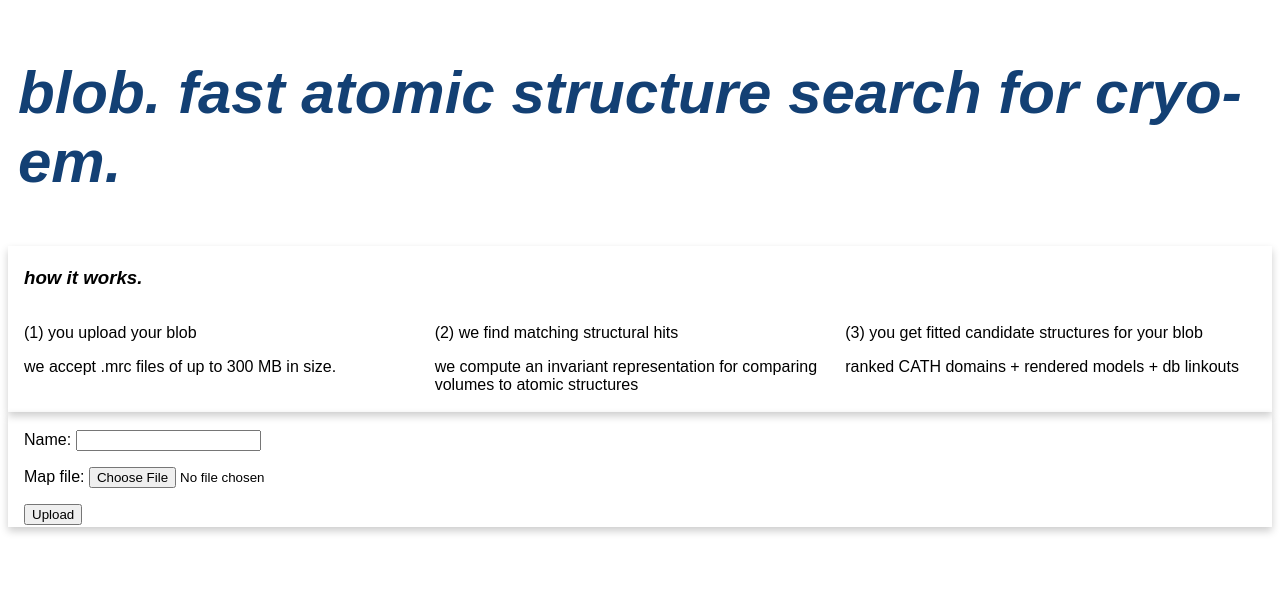
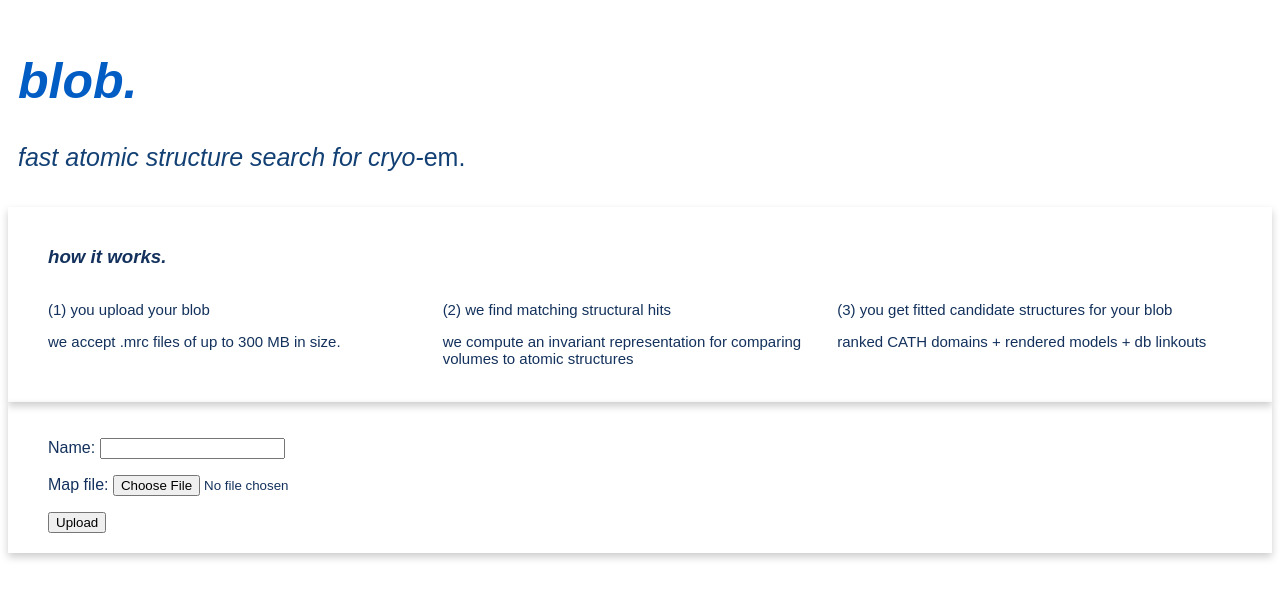
Before and after one commit to asarnow/whatsmyblob, a Django app: template templates/blobapp/index.html in a window 1280 px wide. Shown: the top 599 px of the page. Run offline with Django 3.2, Linux system fonts and the light colour scheme; the template is opened without the code that fills it: values that come from a table or form of the project are taken from there, others are empty; parts of the project's set-up code (start-up, migrations or seed data) failed here and were passed over.

Commit message:
add style changes and adjust template headers

```diff
--- a/static/style.css
+++ b/static/style.css
@@ -8,22 +8,27 @@
     --pewter-blue: #8da9c4;
     --isabelline: #eef4ed;
     --error-messages: rgb(112, 13, 0);
-    font-family: "Arial", Arial, sans-serif;
+    font-family: "Avenir", Avenir Next, sans-serif;
+    color: var(--prussian-blue);
 }
 
 .header {
     padding: 10px;
     text-align: left;
-    color: var(--dark-cereulean);
-    font-size: 30px;
+    color: var(--indigo-blue);
+    font-size: 25px;
 }
 
 .card {
     /* Add shadows to create the "card" effect */
     box-shadow: 0 4px 8px 0 rgba(0,0,0,0.2);
     transition: 0.3s;
-    padding: 2px 16px;
+    padding: 20px 40px;
 
+}
+
+.subheader {
+  color: var(--dark-cereulean)
 }
 
   /* On mouse-over, add a deeper shadow */
@@ -34,6 +39,7 @@
 .column {
     float: left;
     width: 33.33%;
+    font-size: 15px;
   }
 
 .column-2 {
@@ -51,6 +57,11 @@
 a.button {
   appearance: button;
   color: var(--indigo-blue);
+  background-color: var(--prussian-blue);
+}
+
+.button {
+  color: var(--indigo-blue);
 }
 
 .error-message {
--- a/templates/blobapp/index.html
+++ b/templates/blobapp/index.html
@@ -8,7 +8,8 @@
 </head>
 <body>
     <div class="header">
-        <h1><i><b>blob.</b> fast atomic structure search for cryo-<b>em.</b></i></h1>
+        <h1><i>blob.</i></h1>
+        <p class="subheader"><i>fast atomic structure search for cryo-</i>em.</p>
     </div>
     <div class="card">
         <h3><i>how it works.</i></h3>
@@ -30,11 +31,12 @@
     <div class="card">
         <div class="row">
             <div class="column-2">
-                <form enctype="multipart/form-data" method="post" action="/">
-                    {% csrf_token %}
-                    {{ form.as_p }}
-                    <button type="submit">Upload</button>
-                </form>
+
+                    <form enctype="multipart/form-data" method="post" action="/">
+                        {% csrf_token %}
+                        {{ form.as_p }}
+                        <button type="submit">Upload</button>
+                    </form>
             </div>
             <div class="column-2">
                 {% if upload_status %}
```
